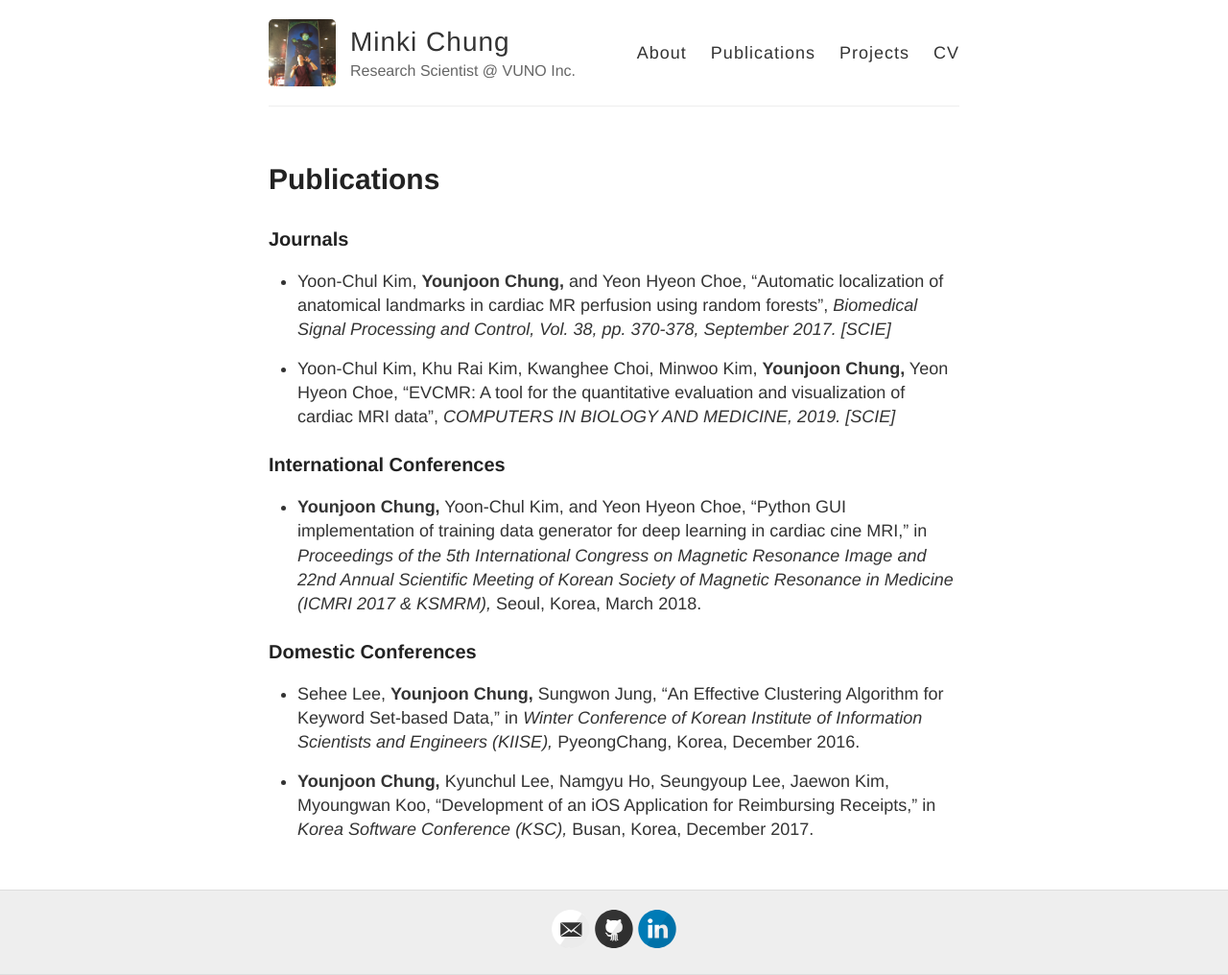
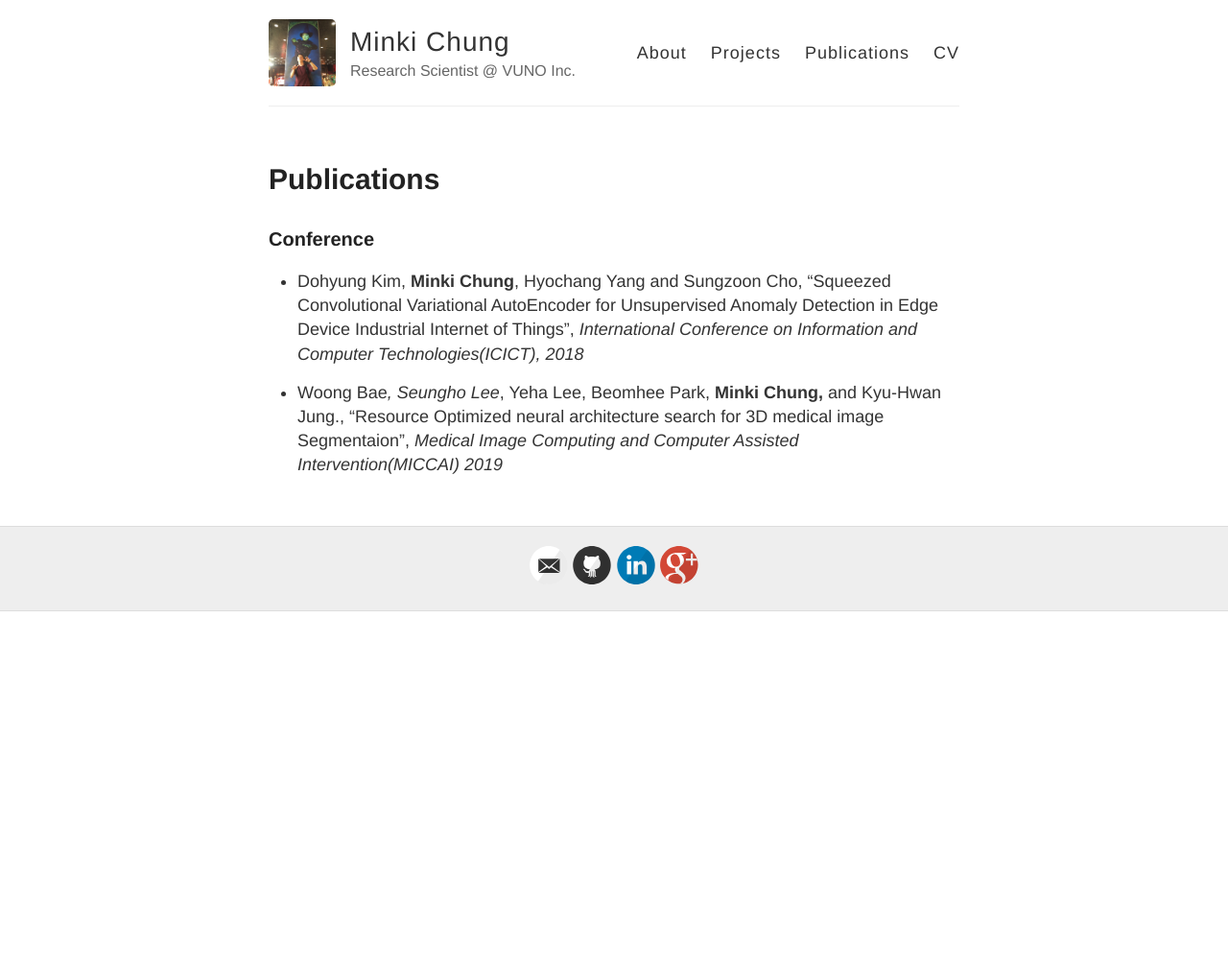
Before and after one commit to brekkanegg/brekkanegg.github.io, a Jekyll site: the page built from publications.md, in a window 1280 px wide. Shown: the whole page at 96% size. Built offline with Jekyll 4.4.1, drawn with Linux system fonts in a browser that asks for light colours; after the commit the page ends 900 px from its top, so only the background shows below that.

```diff
--- a/_config.yml
+++ b/_config.yml
@@ -31,7 +31,7 @@ footer-links:
   stackoverflow: # your stackoverflow profile, e.g. "users/50476/bart-kiers"
   youtube: # channel/<your_long_string> or user/<user-name>
   googleplus: # anything in your profile username that comes after plus.google.com/
-  googlescholar: #6DJbjxUAAAAJ&hl
+  googlescholar: AZT63UUAAAAJ
 
 # Enter your Disqus shortname (not your username) to enable commenting on posts
 # You can find your shortname on the Settings page of your Disqus account
@@ -42,7 +42,7 @@ google_analytics:
 
 # Your website URL (e.g. http://barryclark.github.io or http://www.barryclark.co)
 # Used for Sitemap.xml and your RSS feed
-url: http://brekkanegg.github.io
+url: https://brekkanegg.github.io
 
 # If you're hosting your site at a Project repository on GitHub pages
 # (http://yourusername.github.io/repository-name)
--- a/_layouts/default.html
+++ b/_layouts/default.html
@@ -28,9 +28,9 @@
 
           <nav>
             <a href="{{ site.baseurl }}/about">About</a>
+            <a href="{{ site.baseurl }}/projects">Projects</a>
             <a href="{{ site.baseurl }}/publications">Publications</a>
-            <a href="{{ site.baseurl }}/projects">Projects</a>
-            <a href="{{ site.baseurl }}/20200704_YJ_CV_ENG.pdf" target="_blank">CV</a>
+            <a href="{{ site.baseurl }}/CV_MK_ENG_210516.pdf" target="_blank">CV</a>
           </nav>
         </header>
       </div>
--- a/publications.md
+++ b/publications.md
@@ -4,21 +4,8 @@ title: Publications
 permalink: /publications/
 ---
 
-### Journals
+### Conference
 
-- Yoon-Chul Kim, **Younjoon Chung,** and Yeon Hyeon Choe, "Automatic localization
-of anatomical landmarks in cardiac MR perfusion using random forests", *Biomedical Signal Processing and Control, Vol. 38, pp. 370-378, September 2017. [SCIE]*
+- Dohyung Kim, **Minki Chung**, Hyochang Yang and Sungzoon Cho, “Squeezed Convolutional Variational AutoEncoder for Unsupervised Anomaly Detection in Edge Device Industrial Internet of Things”, *International Conference on Information and Computer Technologies(ICICT), 2018*
 
-- Yoon-Chul Kim, Khu Rai Kim, Kwanghee Choi, Minwoo Kim, **Younjoon Chung,** Yeon
-Hyeon Choe, "EVCMR: A tool for the quantitative evaluation and visualization of
-cardiac MRI data", *COMPUTERS IN BIOLOGY AND MEDICINE, 2019. [SCIE]*
-
-### International Conferences
-
-- **Younjoon Chung,** Yoon-Chul Kim, and Yeon Hyeon Choe, “Python GUI implementation of training data generator for deep learning in cardiac cine MRI,” in *Proceedings of the 5th International Congress on Magnetic Resonance Image and 22nd Annual Scientific Meeting of Korean Society of Magnetic Resonance in Medicine (ICMRI 2017 & KSMRM),* Seoul, Korea, March 2018.
-
-### Domestic Conferences
-
-- Sehee Lee, **Younjoon Chung,** Sungwon Jung, “An Effective Clustering Algorithm for Keyword Set-based Data,” in *Winter Conference of Korean Institute of Information Scientists and Engineers (KIISE),* PyeongChang, Korea, December 2016.
-
-- **Younjoon Chung,** Kyunchul Lee, Namgyu Ho, Seungyoup Lee, Jaewon Kim, Myoungwan Koo, “Development of an iOS Application for Reimbursing Receipts,” in *Korea Software Conference (KSC),* Busan, Korea, December 2017.
+- Woong Bae*, Seungho Lee*, Yeha Lee, Beomhee Park, **Minki Chung,** and Kyu-Hwan Jung., "Resource Optimized neural architecture search for 3D medical image Segmentaion", *Medical Image Computing and Computer Assisted Intervention(MICCAI) 2019*
```
Also changed, not shown: 2 other files.
